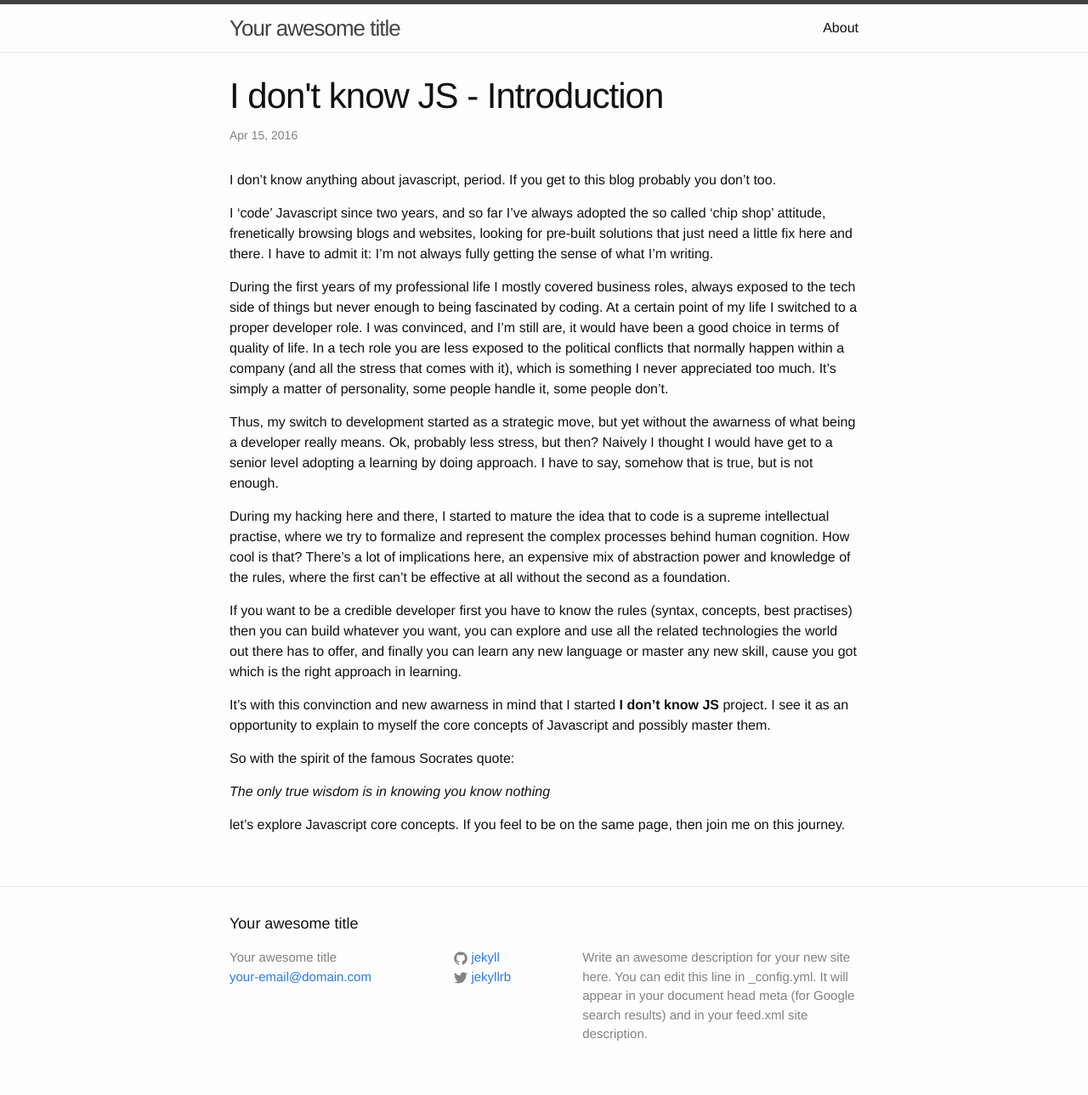
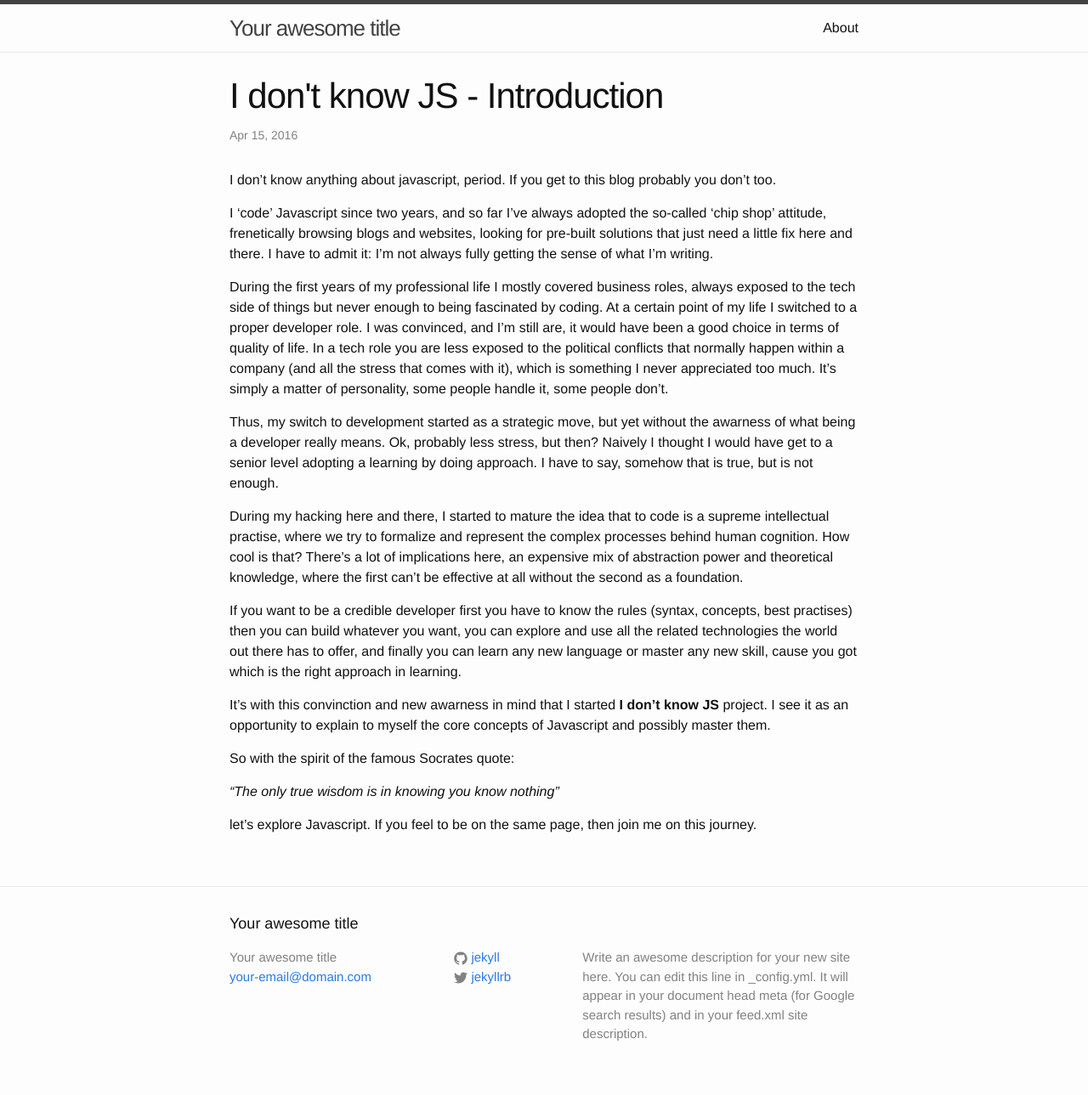
Before and after one commit to francescogreppi/francescogreppi.github.io, a Jekyll site: the page built from _posts/2016-04-15-I-dont-know-js.markdown, in a window 1280 px wide. Shown: the whole page at 85% size. Built offline with Jekyll 4.4.1, drawn with Linux system fonts in a browser that asks for light colours.

Commit message:
changing content

```diff
--- a/_posts/2016-04-15-I-dont-know-js.markdown
+++ b/_posts/2016-04-15-I-dont-know-js.markdown
@@ -7,7 +7,7 @@ categories: Javascript
 
 I don't know anything about javascript, period. If you get to this blog probably you don't too.
 
-I 'code' Javascript since two years, and so far I've always adopted the so called 'chip shop' attitude, frenetically browsing blogs and websites, looking for pre-built solutions that just need a little fix here and there.
+I 'code' Javascript since two years, and so far I've always adopted the so-called 'chip shop' attitude, frenetically browsing blogs and websites, looking for pre-built solutions that just need a little fix here and there.
 I have to admit it: I'm not always fully getting the sense of what I'm writing.
 
 During the first years of my professional life I mostly covered business roles, always exposed to the tech side of things but never enough to being fascinated by coding. At a certain point of my life I switched to a proper developer role. I was convinced, and I'm still are, it would have been a good choice in terms of quality of life.
@@ -16,7 +16,7 @@ In a tech role you are less exposed to the political conflicts that normally hap
 Thus, my switch to development started as a strategic move, but yet without the awarness of what being a developer really means. Ok, probably less stress, but then? Naively I thought I would have get to a senior level adopting a learning by doing approach. I have to say, somehow that is true, but is not enough.
 
 During my hacking here and there, I started to mature the idea that to code is a supreme intellectual practise, where we try to formalize and represent the complex processes behind human cognition.
-How cool is that? There's a lot of implications here, an expensive mix of abstraction power and knowledge of the rules, where the first can't be effective at all without the second as a foundation.
+How cool is that? There's a lot of implications here, an expensive mix of abstraction power and theoretical knowledge, where the first can't be effective at all without the second as a foundation.
 
 If you want to be a credible developer first you have to know the rules (syntax, concepts, best practises) then you can build whatever you want, you can explore and use all the related technologies the world out there has to offer, and finally you can learn any new language or master any new skill, cause you got which is the right approach in learning.
 
@@ -24,6 +24,6 @@ It's with this convinction and new awarness in mind that I started **I don't kno
 
 So with the spirit of the famous Socrates quote:
 
-_The only true wisdom is in knowing you know nothing_
+_"The only true wisdom is in knowing you know nothing"_
 
-let's explore Javascript core concepts. If you feel to be on the same page, then join me on this journey.
+let's explore Javascript. If you feel to be on the same page, then join me on this journey.
```
